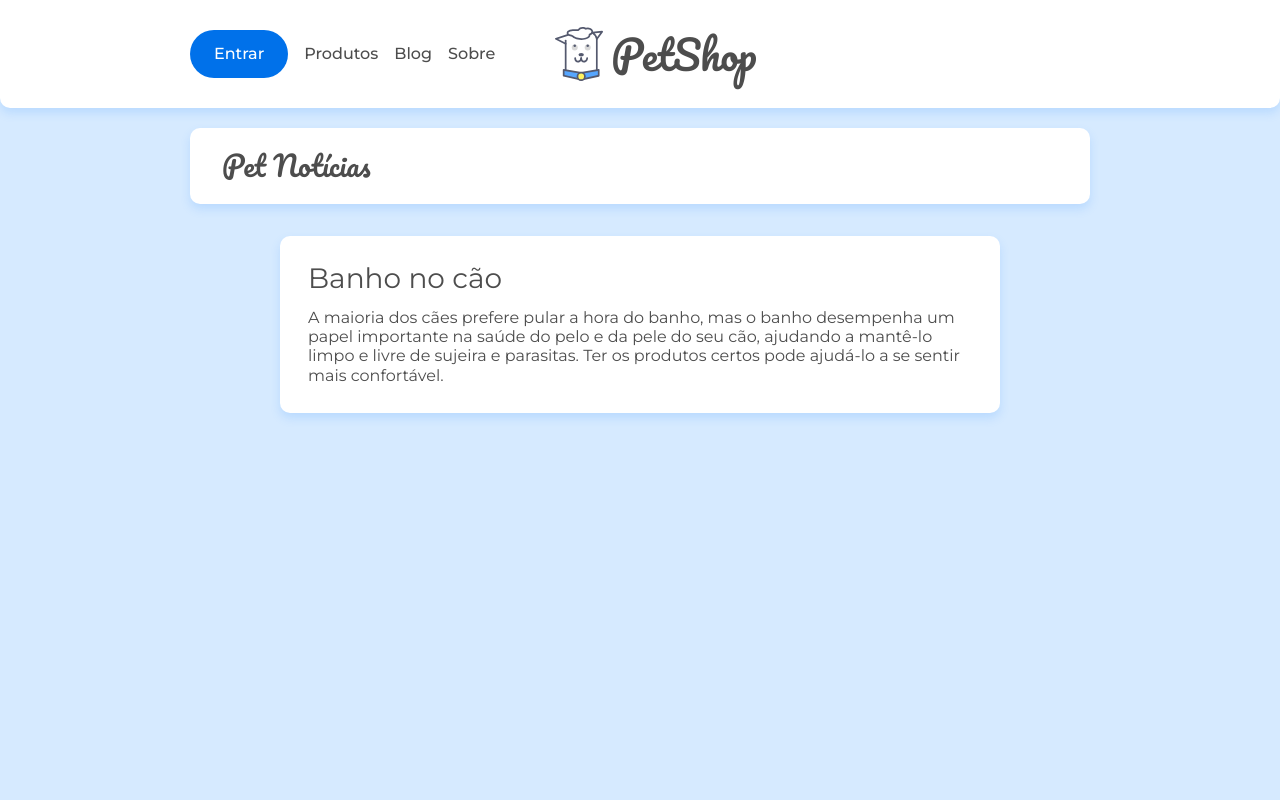
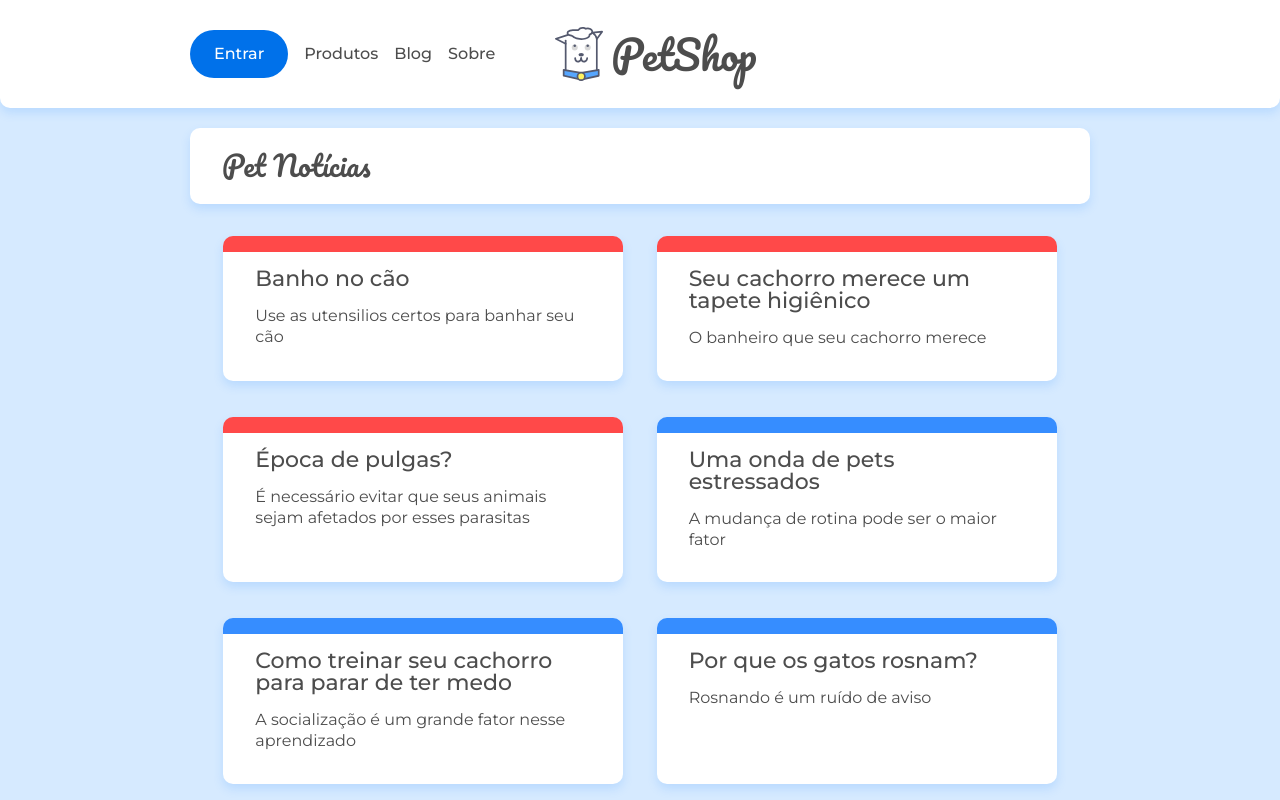
Before and after one commit to FerrazNathan/petshop, a React (Create React App) app: page / in a window 1280 px wide. Shown: the top 800 px of the page. Built offline with nearby package versions, Linux system fonts and the light colour scheme; data requests are answered from the project's data file.

Commit message:
criando um componente ListaPost e fazendo uma conexao com uma api

```diff
--- /dev/null
+++ b/src/api/api.js
@@ -0,0 +1,10 @@
+import axios from 'axios'
+
+export const api = axios.create({
+  baseURL: 'http://localhost:5000'
+})
+
+export const busca = async(url, setDado) => {
+  const reposta = await api.get(url)
+  setDado(reposta.data)
+}
--- /dev/null
+++ b/src/components/ListaPost/index.jsx
@@ -0,0 +1,31 @@
+import React, { useState, useEffect }from "react";
+import { Link } from "react-router-dom";
+import { busca } from '../../api/api'
+
+const ListaPost = ( { url } ) => {
+
+  const [posts, setPosts] = useState([])
+
+  useEffect(() => {
+    busca(url, setPosts)
+  }, [])
+
+    return(
+      <section className="posts container">
+        {
+         posts.map((post)=> (
+           <Link className={`cartao-post cartao-post--${post.categoria}`} to={`/posts/${post.id}`}>
+             <article key={post.id}>
+                <h3 className="cartao-post__titulo">
+                  {post.title}
+                </h3>
+                <p className="cartao-post__meta">{post.metadescription}</p>
+             </article>
+           </Link>
+         ))
+        }
+      </section>
+    )
+  }
+
+  export default ListaPost
--- a/src/paginas/Home.jsx
+++ b/src/paginas/Home.jsx
@@ -1,4 +1,5 @@
 import React from 'react'
+import ListaPost from '../components/ListaPost/index'
 
 const Home = () => {
 
@@ -7,13 +8,7 @@
       <div className="container">
         <h2 className="titulo-pagina">Pet Notícias</h2>
       </div>
-      <section className="container flex flex--centro">
-      <article className="cartao post">
-        <h2 className="cartao__titulo">Banho no cão</h2>
-        <p className="cartao__texto">A maioria dos cães prefere pular a hora do banho, mas o banho desempenha um papel importante na saúde do pelo e da pele do seu cão, ajudando a mantê-lo limpo e livre de sujeira e parasitas. Ter os produtos certos pode ajudá-lo a se sentir mais confortável.</p>
-      </article>
-    </section>
-
+      <ListaPost url={'/posts'} />
     </main>
   )
 }
```
Also changed, not shown: server.json (added, +19 -0 lines), 2 other files (tests, documents, lock files or other folders).
